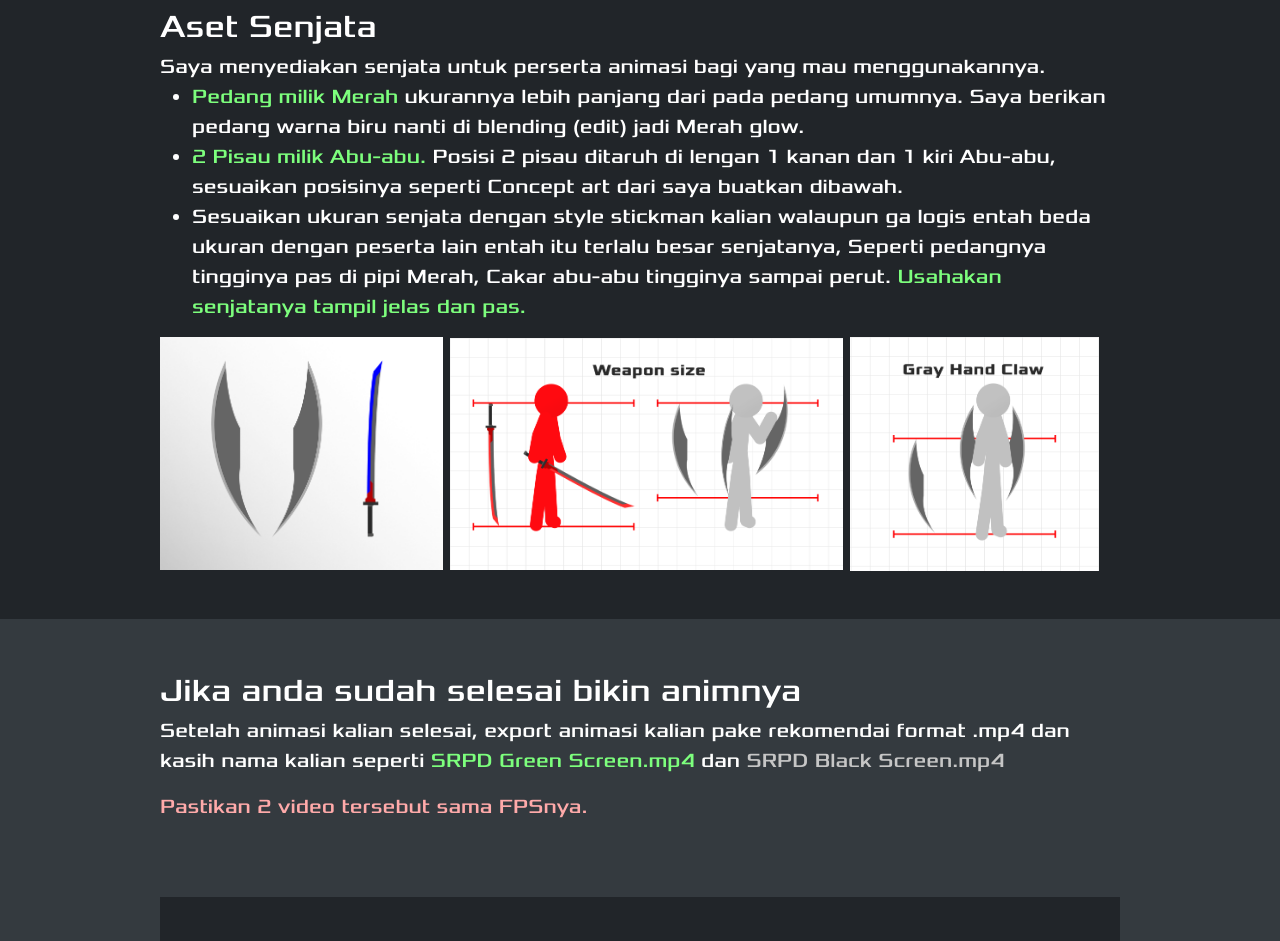
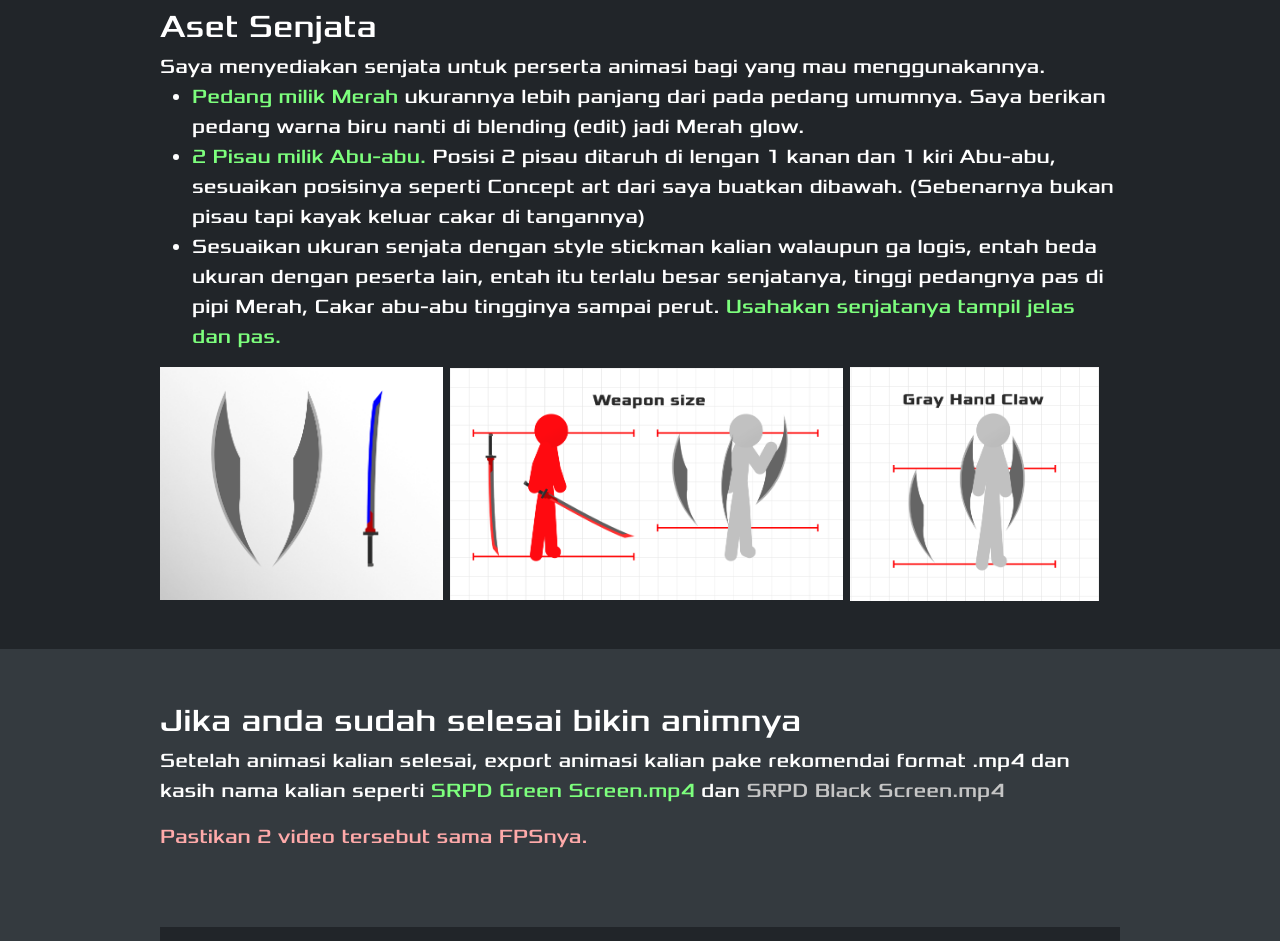
Before and after one commit to srpd30/srpd30.github.io, a plain HTML site: page secretundergroundcollab.html in a window 1280 px wide. Shown: the part 6803-7744 px from the top of the page. Drawn offline with nearby package versions, Linux system fonts and the light colour scheme.

```diff
--- a/secretundergroundcollab.html
+++ b/secretundergroundcollab.html
@@ -186,8 +186,8 @@
 <div class="mx-auto fs-5">
 <ul>
   <li><c class="text-green">Pedang milik Merah </c>ukurannya lebih panjang dari pada pedang umumnya. Saya berikan pedang warna biru nanti di blending (edit) jadi Merah glow.</li>
-  <li><c class="text-green">2 Pisau milik Abu-abu.</c> Posisi 2 pisau ditaruh di lengan 1 kanan dan 1 kiri Abu-abu, sesuaikan posisinya seperti Concept art dari saya buatkan dibawah.</li>
-  <li>Sesuaikan ukuran senjata dengan style stickman kalian walaupun ga logis entah beda ukuran dengan peserta lain entah itu terlalu besar senjatanya, Seperti pedangnya tingginya pas di pipi Merah, Cakar abu-abu tingginya sampai perut. <c class="text-green">Usahakan senjatanya tampil jelas dan pas.</c></li>
+  <li><c class="text-green">2 Pisau milik Abu-abu.</c> Posisi 2 pisau ditaruh di lengan 1 kanan dan 1 kiri Abu-abu, sesuaikan posisinya seperti Concept art dari saya buatkan dibawah. (Sebenarnya bukan pisau tapi kayak keluar cakar di tangannya)</li>
+  <li>Sesuaikan ukuran senjata dengan style stickman kalian walaupun ga logis, entah beda ukuran dengan peserta lain, entah itu terlalu besar senjatanya, tinggi pedangnya pas di pipi Merah, Cakar abu-abu tingginya sampai perut. <c class="text-green">Usahakan senjatanya tampil jelas dan pas.</c></li>
 </ul>
 <c><img src="image/style/Weapon-aset.png" width="29.5%" height="29.5%"></img></c>
 <c><img src="image/style/weapon-size.png" width="41%" height="41%"></img></c>
```
Also changed, not shown: 1 other file.
